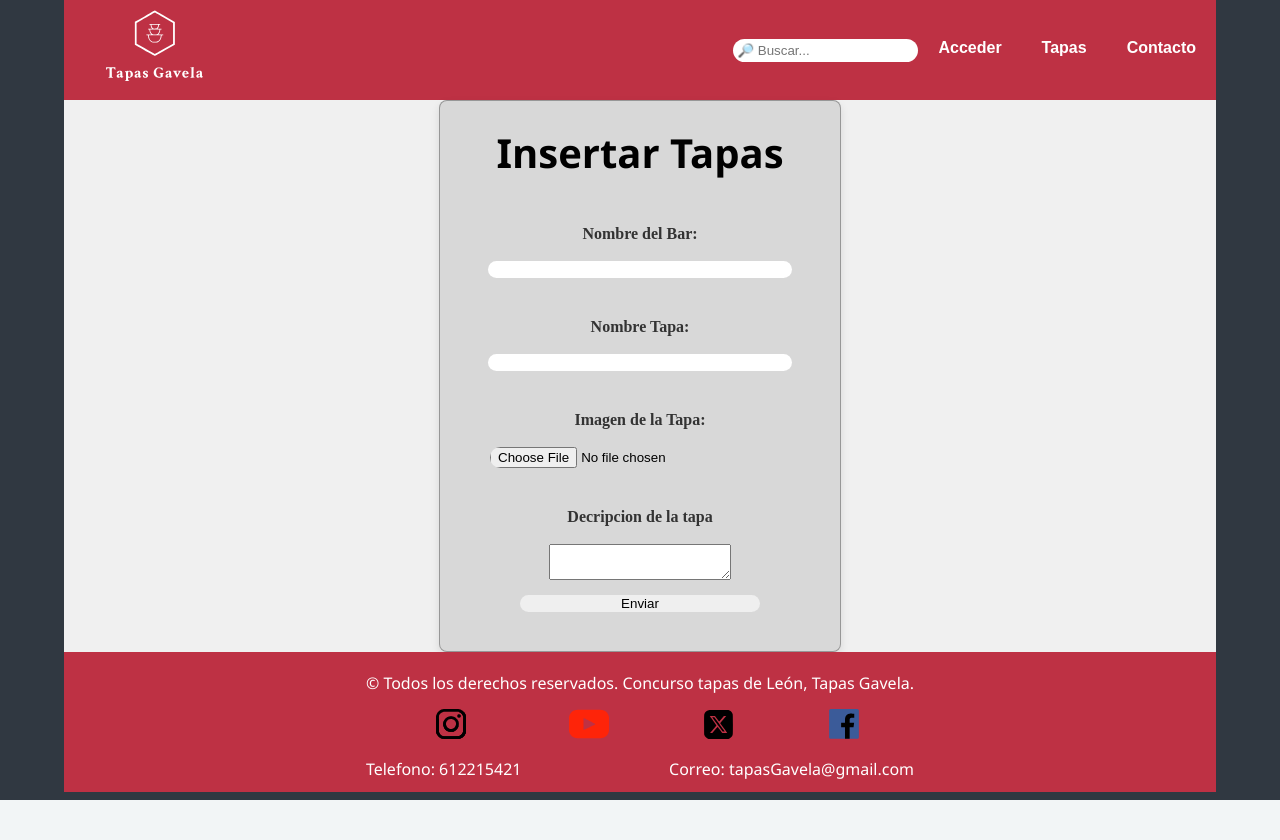
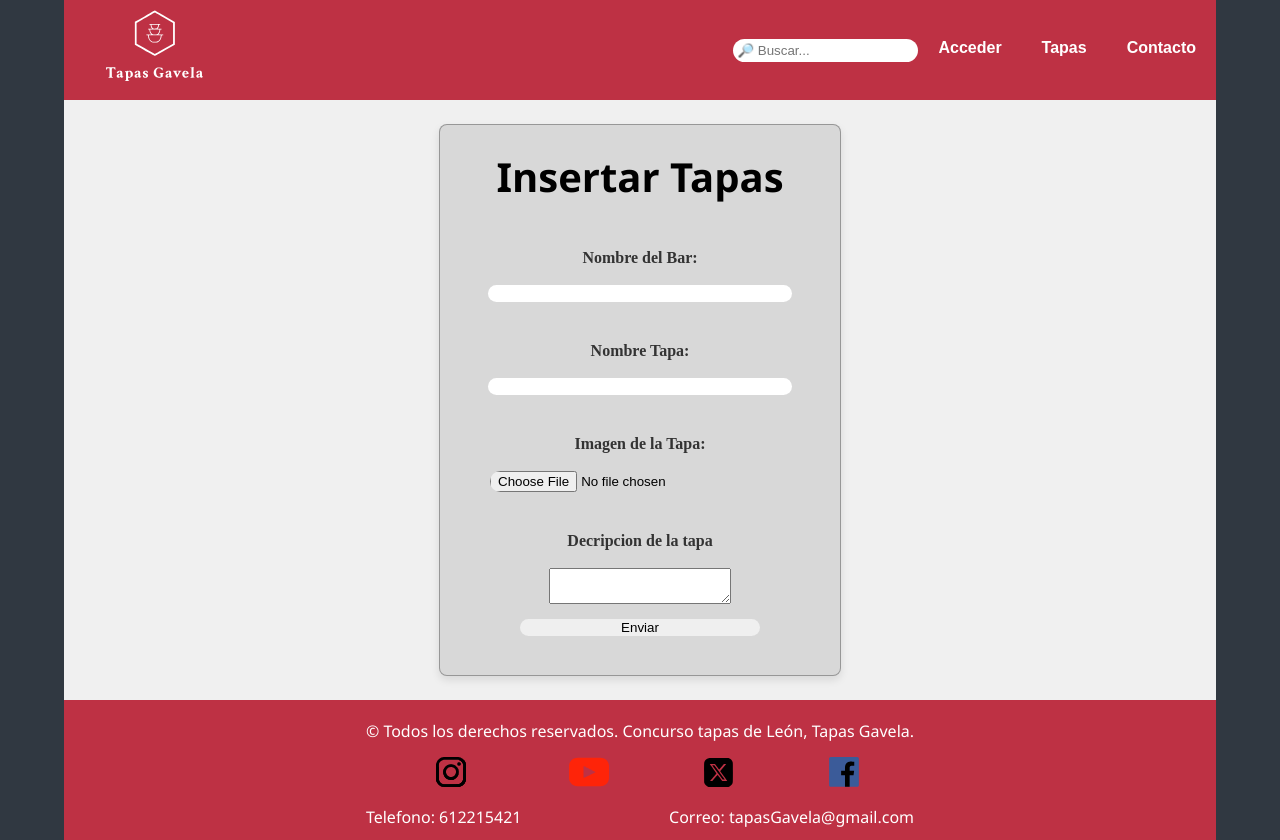
Before and after one commit to LuisTona/proyectoTapasJs, a PHP site: page /insertarTapa.html in a window 1280 px wide. Before the commit the page ends 800 px from the top, so only its background shows below. Run offline with PHP 8.4, Linux system fonts and the light colour scheme.

Commit message:
correccionCss

```diff
--- a/css/insertar.css
+++ b/css/insertar.css
@@ -1,3 +1,12 @@
+body{
+    display: grid;
+    grid-template-rows:minmax(100px, 10vh) minmax(600px, 75vh) minmax(140px,14vh);
+    main{
+        display: flex;
+        justify-content: center;
+    }
+}
+
 form{
     border-radius: 8px;
     box-shadow: 0 4px 8px rgba(0, 0, 0, 0.1);
```
